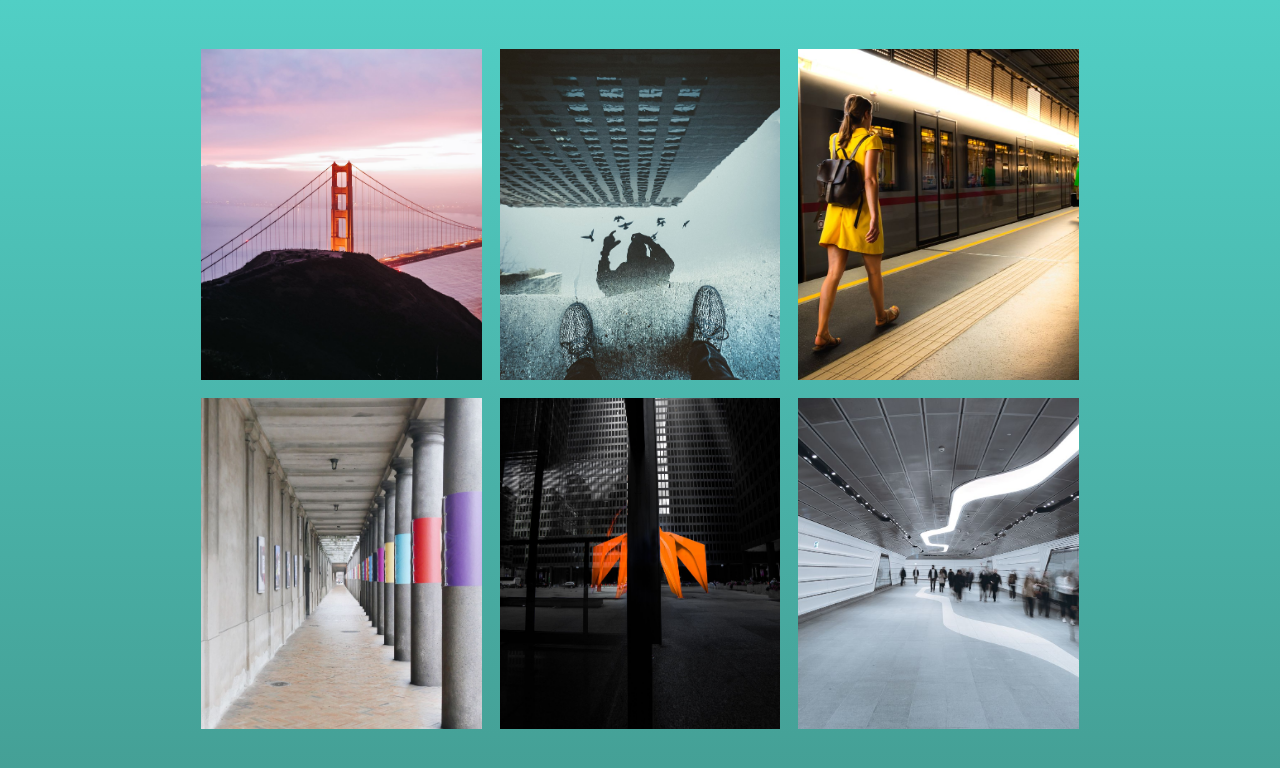
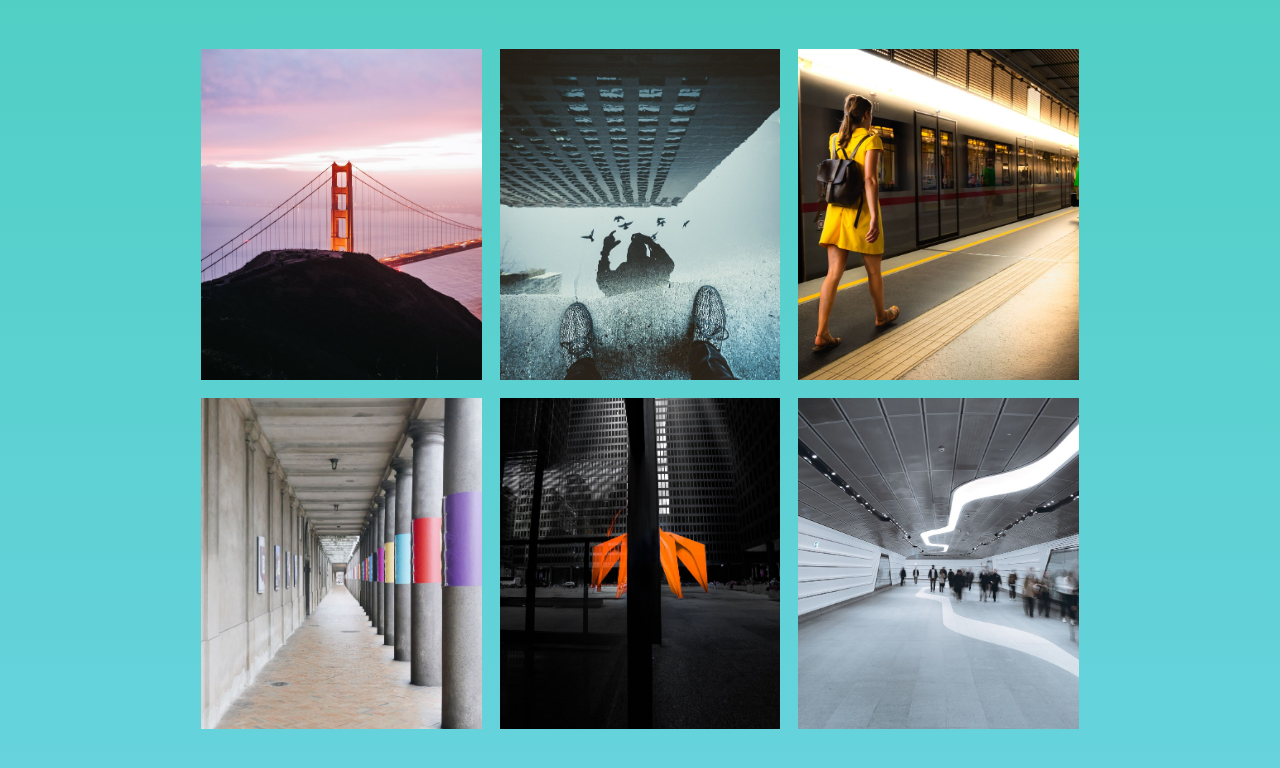
Before and after one commit to maciejlug/gallery-js-css, a plain HTML site: page Index.html in a window 1280 px wide. Drawn offline with Linux system fonts and the light colour scheme.

Commit message:
Update styles.css

```diff
--- a/styles.css
+++ b/styles.css
@@ -7,8 +7,8 @@ html, body {
 
     height: 100%;
     width: 100%;
-    background: rgb(68,158,148);
-    background: linear-gradient(0deg, rgba(68,158,148,1) 0%, rgba(81,207,197,1) 100%);
+    background: rgb(103,211,222);
+    background: linear-gradient(0deg, rgba(103,211,222,1) 0%, rgba(81,207,197,1) 100%);
 }
 
 
```
